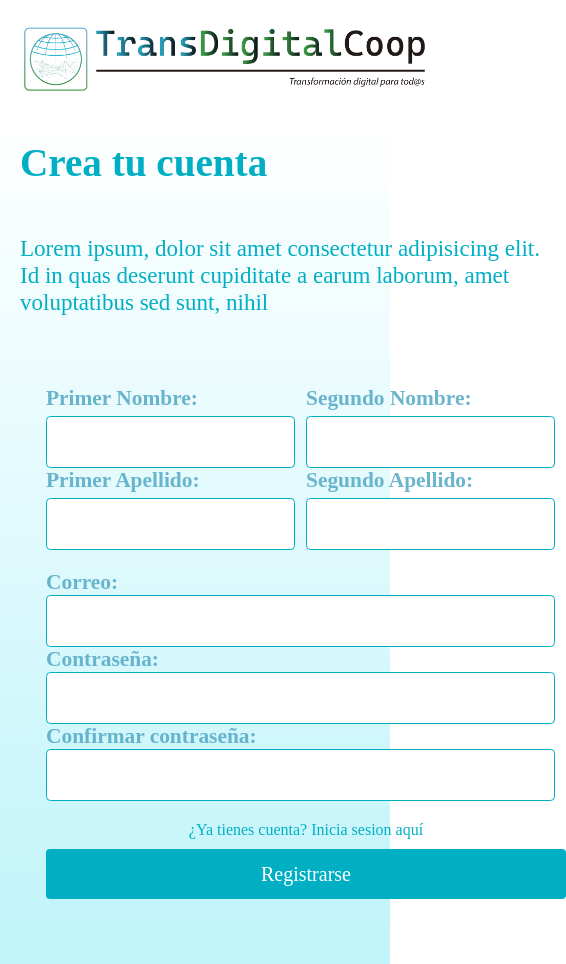
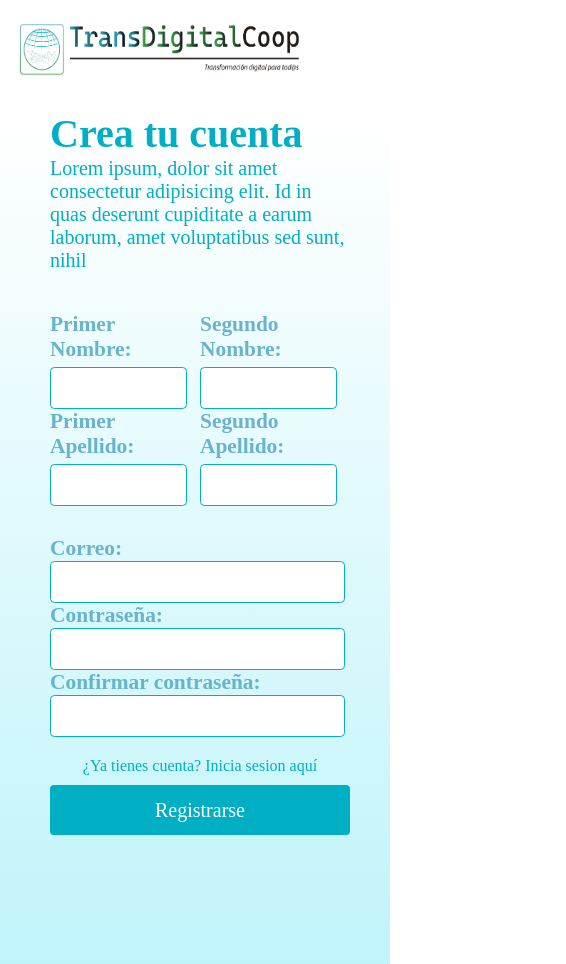
Before and after one commit to transdigitalcoop/e-learning-frontend, a React (Vite) app: page /auth/Login in a window 390 px wide. Shown: the whole page, 566 px wide, since content can reach past the window. Built offline with nearby package versions, Linux system fonts and the light colour scheme.

Commit message:
responsive register

```diff
--- a/src/auth/styles/CardRegister.css
+++ b/src/auth/styles/CardRegister.css
@@ -87,3 +87,38 @@
     border-radius: 4.097px;
     background: #00AFC4;
 }
+
+@media (max-width: 480px) {
+    .Main-card{
+        margin-top: -30px;
+        margin-left: 30px;
+        gap: 0px;
+    }
+
+    .Main-card h1{
+        font-size: 40px;
+    }
+
+    .Main-card p{
+        font-size: 20px;
+    }
+
+    .Main-card input{
+        width: 90%;
+        height: 40px;
+        gap: 20px;
+    }
+
+    .Main-card form{
+        width: 100%;
+        margin: 20px auto;
+    }
+
+    .Main-card .account{
+        margin-top: 30px;
+    }
+
+    .Main-card button{
+        width: 300px;
+    }
+}
--- a/src/auth/styles/Register.css
+++ b/src/auth/styles/Register.css
@@ -17,3 +17,10 @@
     width: 90%;
     height: 800px;
 }
+
+@media (max-width:480px) {
+    .Register-container .dibujo img{
+      display: none;
+        height: 800px;
+    }
+}
--- a/src/styles/Navbar.css
+++ b/src/styles/Navbar.css
@@ -3,3 +3,11 @@
     display: flex;
     padding: 10px;
 }
+
+
+@media (max-width:480px) {
+    .Nav-maincontainer img{
+        height: 80px;
+        width: 300px;
+    }
+}
```
